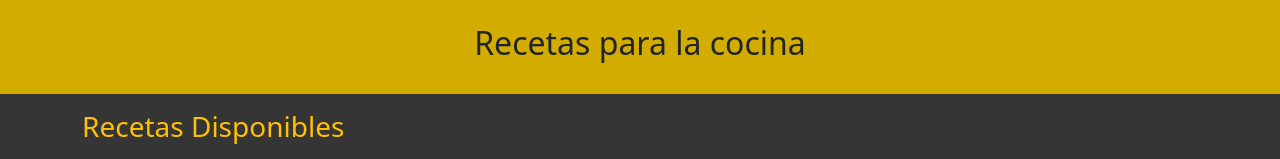
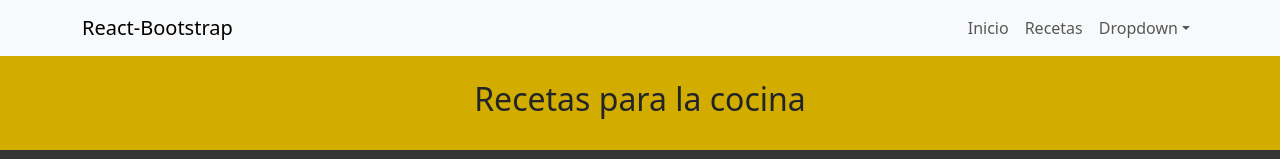
Before and after one commit to elFiol/trabajo-practico-React-N-14, a React (Vite) app: page / in a window 1280 px wide. Shown: the top 159 px of the page. Built offline with nearby package versions, Linux system fonts and the light colour scheme.

Commit message:
corrijo el css aplicando background al root, y min-height para bajar el footer

```diff
--- a/src/App.css
+++ b/src/App.css
@@ -1,10 +1,8 @@
 #root {
     display: flex;
     flex-direction: column;
-}
-body{
     background-color: #353535;
-    height: 100vh;
+    min-height: 100vh;
 }
 .mainSection {
     flex-grow: 1;
--- a/src/App.jsx
+++ b/src/App.jsx
@@ -1,16 +1,17 @@
-import "bootstrap/dist/css/bootstrap.min.css"
-import Footer from './components/common/Footer'
-import { BrowserRouter, Route, Router } from 'react-router-dom'
-import Inicio from './components/pages/Inicio'
-
+import "bootstrap/dist/css/bootstrap.min.css";
+import Footer from "./components/common/Footer";
+import { BrowserRouter, Route, Router } from "react-router-dom";
+import Inicio from "./components/pages/Inicio";
+import Menu from "./components/common/Menu";
 
 function App() {
   return (
     <>
+      <Menu></Menu>
       <Inicio></Inicio>
       <Footer></Footer>
     </>
-  )
+  );
 }
 
-export default App
+export default App;
--- a/src/components/common/Menu.jsx
+++ b/src/components/common/Menu.jsx
@@ -1,10 +1,31 @@
+import {Container, Nav, Navbar, NavDropdown} from 'react-bootstrap';
 
 const Menu = () => {
-    return (
-        <div>
-
-        </div>
-    );
+  return (
+    <Navbar expand="lg" className="bg-body-tertiary">
+      <Container>
+        <Navbar.Brand href="#home">React-Bootstrap</Navbar.Brand>
+        <Navbar.Toggle aria-controls="basic-navbar-nav" />
+        <Navbar.Collapse id="basic-navbar-nav">
+          <Nav className="ms-auto">
+            <Nav.Link href="#home">Inicio</Nav.Link>
+            <Nav.Link href="#link">Recetas</Nav.Link>
+            <NavDropdown title="Dropdown" id="basic-nav-dropdown">
+              <NavDropdown.Item href="#action/3.1">Action</NavDropdown.Item>
+              <NavDropdown.Item href="#action/3.2">
+                Another action
+              </NavDropdown.Item>
+              <NavDropdown.Item href="#action/3.3">Something</NavDropdown.Item>
+              <NavDropdown.Divider />
+              <NavDropdown.Item href="#action/3.4">
+                Separated link
+              </NavDropdown.Item>
+            </NavDropdown>
+          </Nav>
+        </Navbar.Collapse>
+      </Container>
+    </Navbar>
+  );
 };
 
 export default Menu;
```
